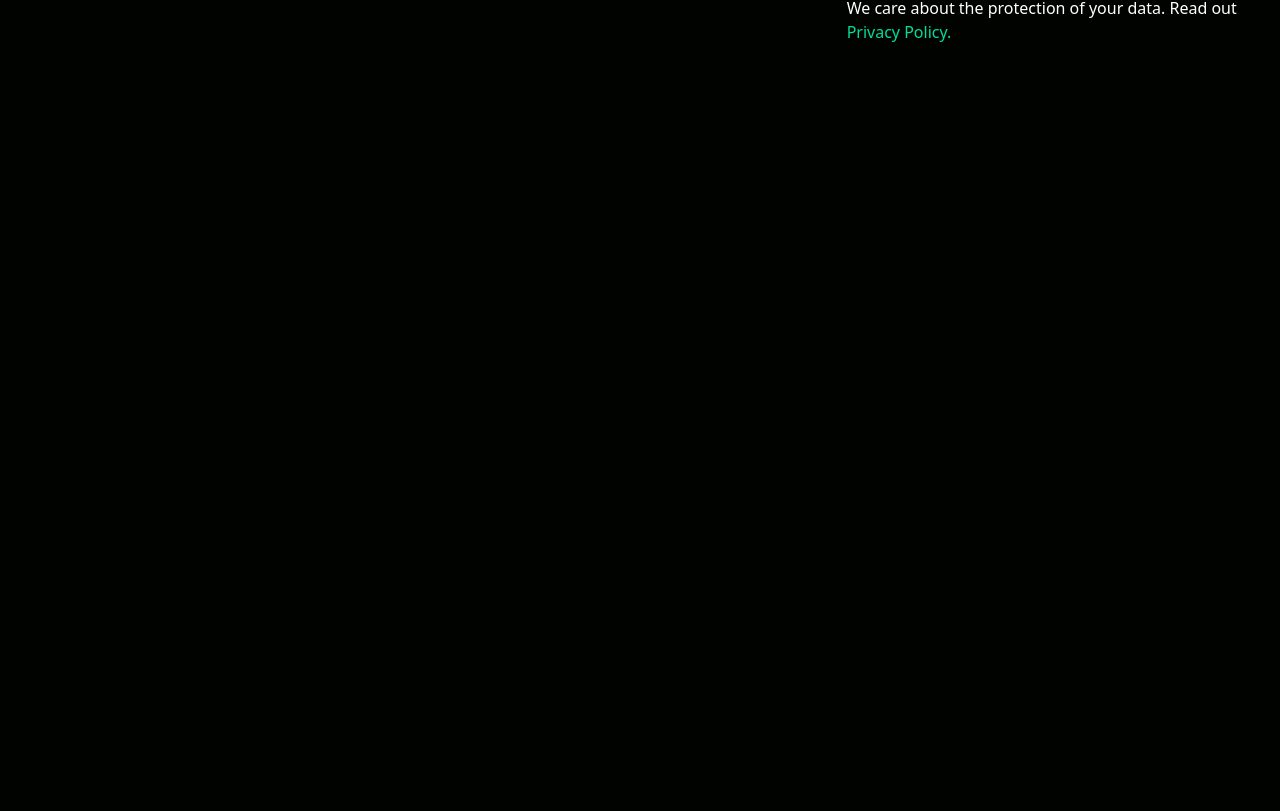
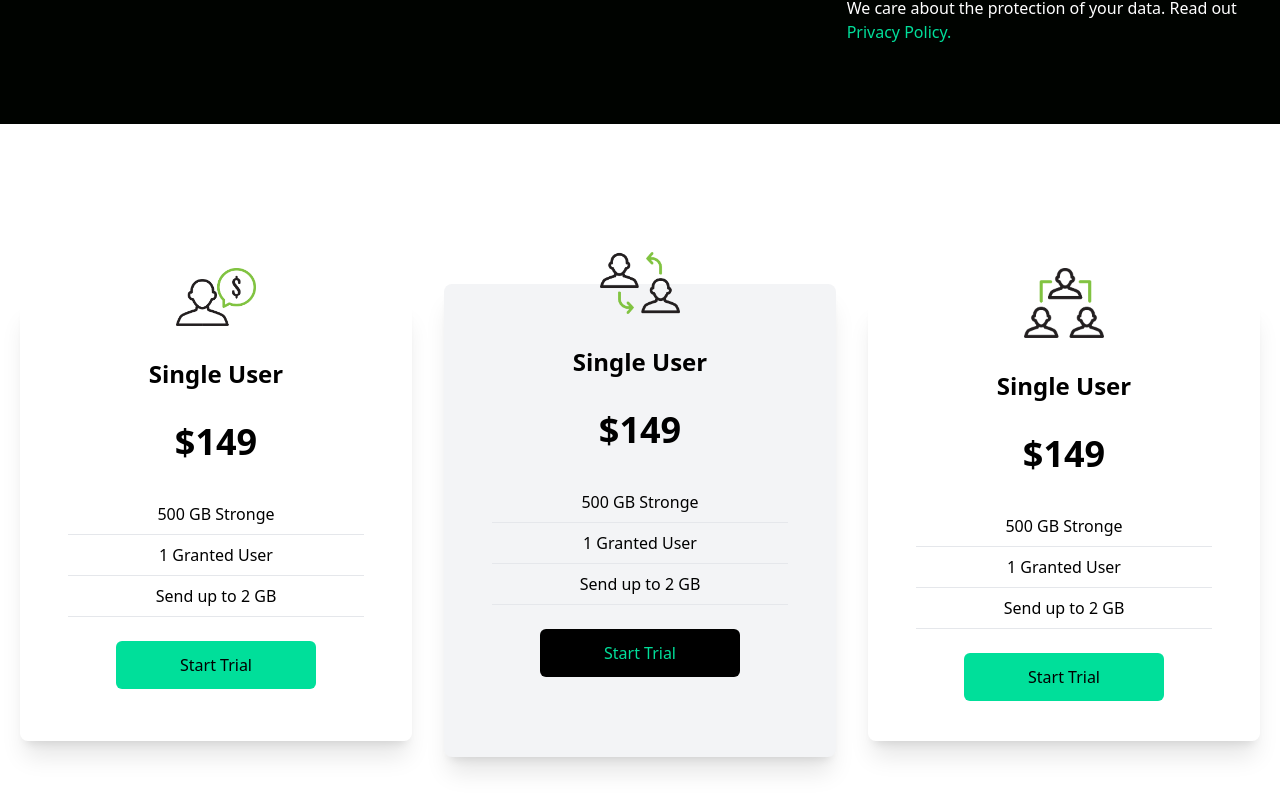
Before and after one commit to hoon0661/data-finance-tailwind, a React (Create React App) app: page / in a window 1280 px wide. Shown: the part 1557-2368 px from the top of the page. Before the commit the page ends 1681 px from the top, so only its background shows below. Built offline with nearby package versions, Linux system fonts and the light colour scheme.

Commit message:
added Cards component

```diff
--- a/src/App.js
+++ b/src/App.js
@@ -1,5 +1,6 @@
 import React from "react";
 import Analytics from "./components/Analytics";
+import Cards from "./components/Cards";
 import Hero from "./components/Hero";
 import Navbar from "./components/Navbar";
 import Newsletter from "./components/Newsletter";
@@ -11,6 +12,7 @@
       <Hero />
       <Analytics />
       <Newsletter />
+      <Cards />
     </div>
   );
 }
--- /dev/null
+++ b/src/components/Cards.jsx
@@ -0,0 +1,67 @@
+import React from "react";
+import Single from "../assets/single.png";
+import Double from "../assets/double.png";
+import Triple from "../assets/triple.png";
+const Cards = () => {
+  return (
+    <div className="w-full py-[10rem] px-4 bg-white">
+      <div className="max-w-[1240px] mx-auto grid md:grid-cols-3 gap-8">
+        <div className="w-full shadow-xl flex flex-col p-4 my-4 rounded-lg hover:scale-105 duration-300">
+          <img
+            className="w-20 mx-auto mt-[-3rem] bg-white"
+            src={Single}
+            alt="/"
+          />
+          <h2 className="text-2xl font-bold text-center py-8">Single User</h2>
+          <p className="text-center text-4xl font-bold">$149</p>
+          <div className="text-center font-medium">
+            <p className="py-2 border-b mx-8 mt-8">500 GB Stronge</p>
+            <p className="py-2 border-b mx-8">1 Granted User</p>
+            <p className="py-2 border-b mx-8">Send up to 2 GB</p>
+          </div>
+          <button className="bg-[#00df9a] w-[200px] rounded-md font-medium my-6 mx-auto px-6 py-3">
+            Start Trial
+          </button>
+        </div>
+
+        <div className="bg-gray-100 w-full shadow-xl flex flex-col p-4 my-8 md:m-0 rounded-lg hover:scale-105 duration-300">
+          <img
+            className="w-20 mx-auto mt-[-3rem] bg-transparent"
+            src={Double}
+            alt="/"
+          />
+          <h2 className="text-2xl font-bold text-center py-8">Single User</h2>
+          <p className="text-center text-4xl font-bold">$149</p>
+          <div className="text-center font-medium">
+            <p className="py-2 border-b mx-8 mt-8">500 GB Stronge</p>
+            <p className="py-2 border-b mx-8">1 Granted User</p>
+            <p className="py-2 border-b mx-8">Send up to 2 GB</p>
+          </div>
+          <button className="bg-black text-[#00df9a] w-[200px] rounded-md font-medium my-6 mx-auto px-6 py-3">
+            Start Trial
+          </button>
+        </div>
+
+        <div className="w-full shadow-xl flex flex-col p-4 my-4 rounded-lg hover:scale-105 duration-300">
+          <img
+            className="w-20 mx-auto mt-[-3rem] bg-white"
+            src={Triple}
+            alt="/"
+          />
+          <h2 className="text-2xl font-bold text-center py-8">Single User</h2>
+          <p className="text-center text-4xl font-bold">$149</p>
+          <div className="text-center font-medium">
+            <p className="py-2 border-b mx-8 mt-8">500 GB Stronge</p>
+            <p className="py-2 border-b mx-8">1 Granted User</p>
+            <p className="py-2 border-b mx-8">Send up to 2 GB</p>
+          </div>
+          <button className="bg-[#00df9a] w-[200px] rounded-md font-medium my-6 mx-auto px-6 py-3">
+            Start Trial
+          </button>
+        </div>
+      </div>
+    </div>
+  );
+};
+
+export default Cards;
```
